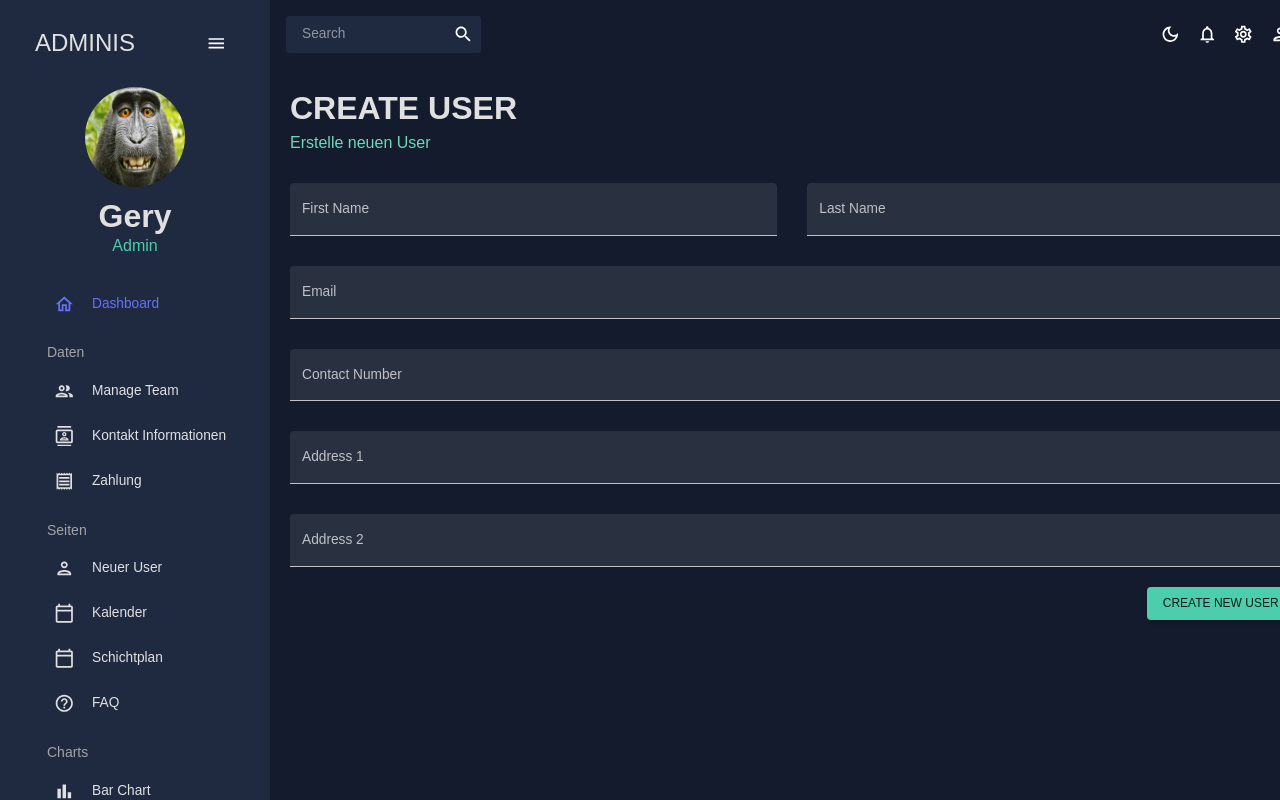
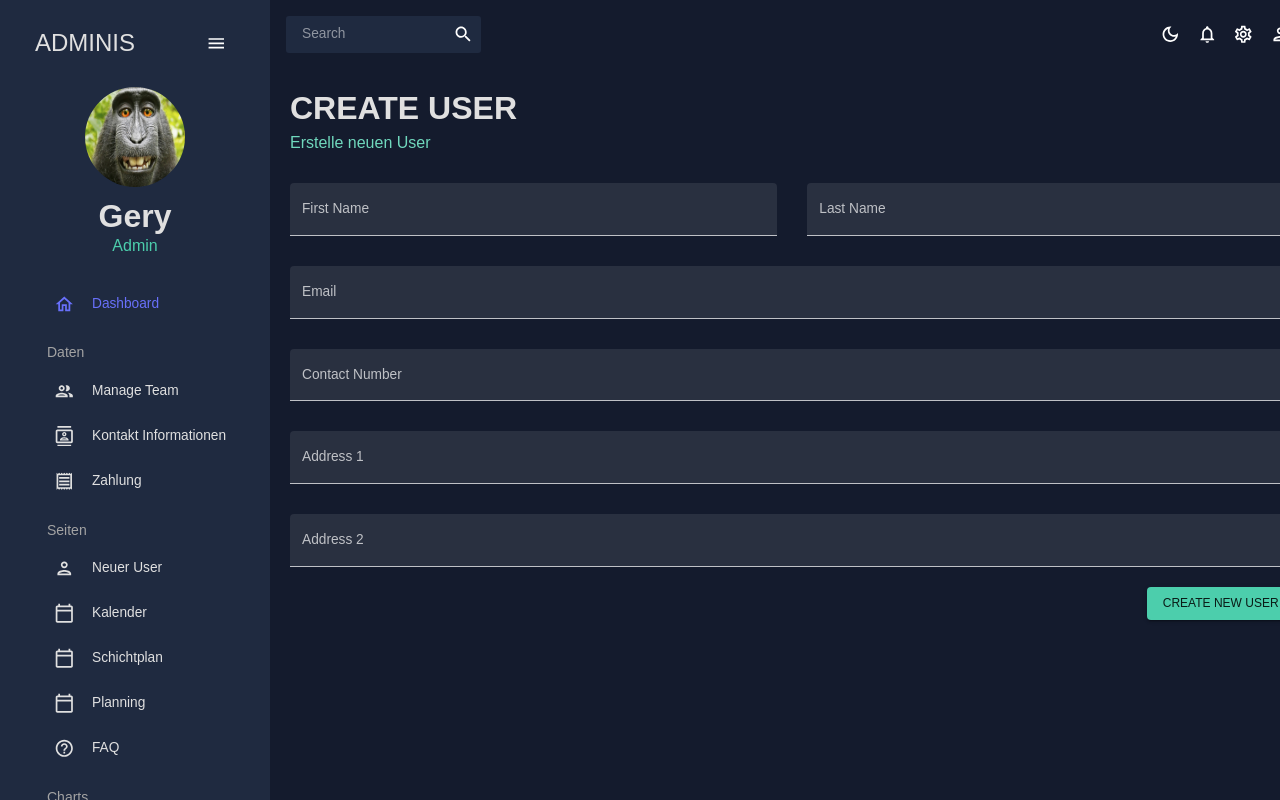
Before and after one commit to masterybyme/project-x, a React (Create React App) app in the folder client/: page /form in a window 1280 px wide. Shown: the top 800 px of the page. Built offline with nearby package versions, Linux system fonts and the light colour scheme.

Commit message:
sidebar changes

```diff
--- a/client/src/scenes/global/Sidebar.jsx
+++ b/client/src/scenes/global/Sidebar.jsx
@@ -183,6 +183,13 @@ const Sidebar = () => {
               setSelected={setSelected}
             />
             <Item
+              title="Planning"
+              to="/plan"
+              icon={<CalendarTodayOutlinedIcon />}
+              selected={selected}
+              setSelected={setSelected}
+            />
+            <Item
               title="FAQ"
               to="/faq"
               icon={<HelpOutlineOutlinedIcon />}
```
